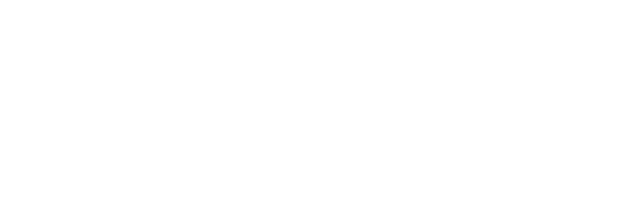
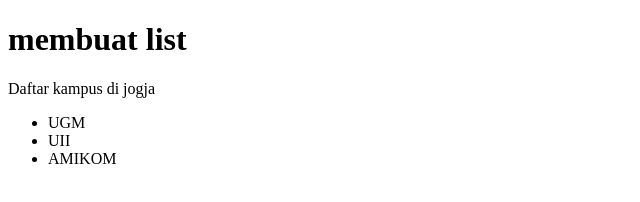
Before and after one commit to binawwww/pw_praktikum_2, a plain HTML site: page index.html in a window 1280 px wide. Shown: the whole page, without its empty margins (0-640 px from the left). Drawn offline with Linux system fonts and the light colour scheme.

Commit message:
tambah index html

```diff
--- a/index.html
+++ b/index.html
@@ -3,9 +3,15 @@
 <head>
     <meta charset="UTF-8">
     <meta name="viewport" content="width=device-width, initial-scale=1.0">
-    <title>Document</title>
+    <title>Praktikum 2</title>
 </head>
 <body>
-
+    <h1>membuat list</h1>
+    <p>Daftar kampus di jogja</p>
+    <ul>
+        <li>UGM</li>
+        <li>UII</li>
+        <li>AMIKOM</li>
+    </ul>
 </body>
 </html>
```
